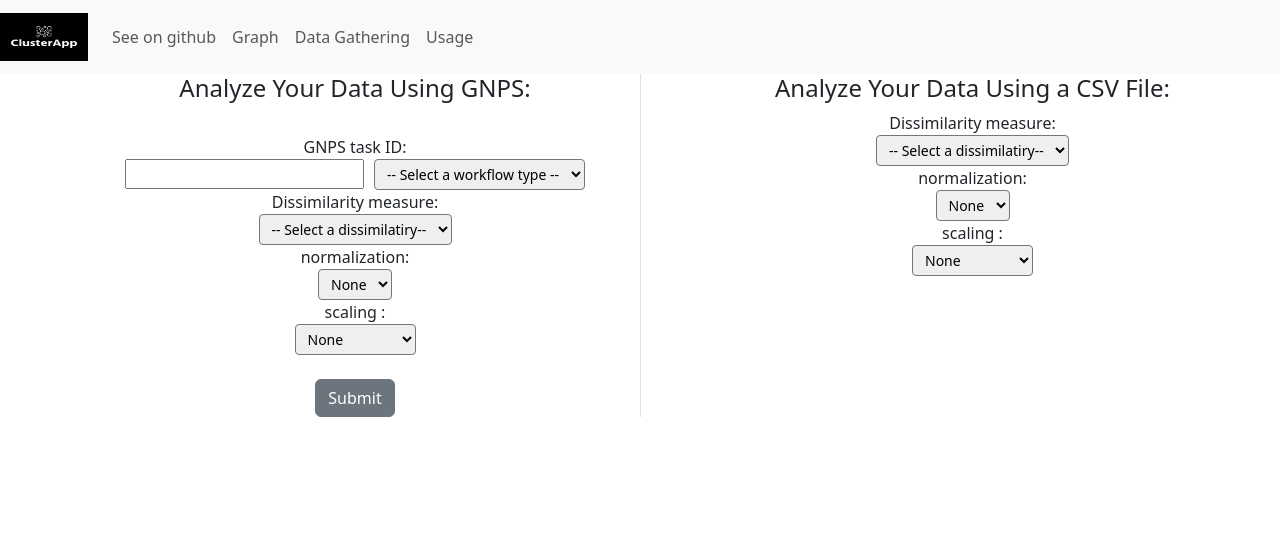
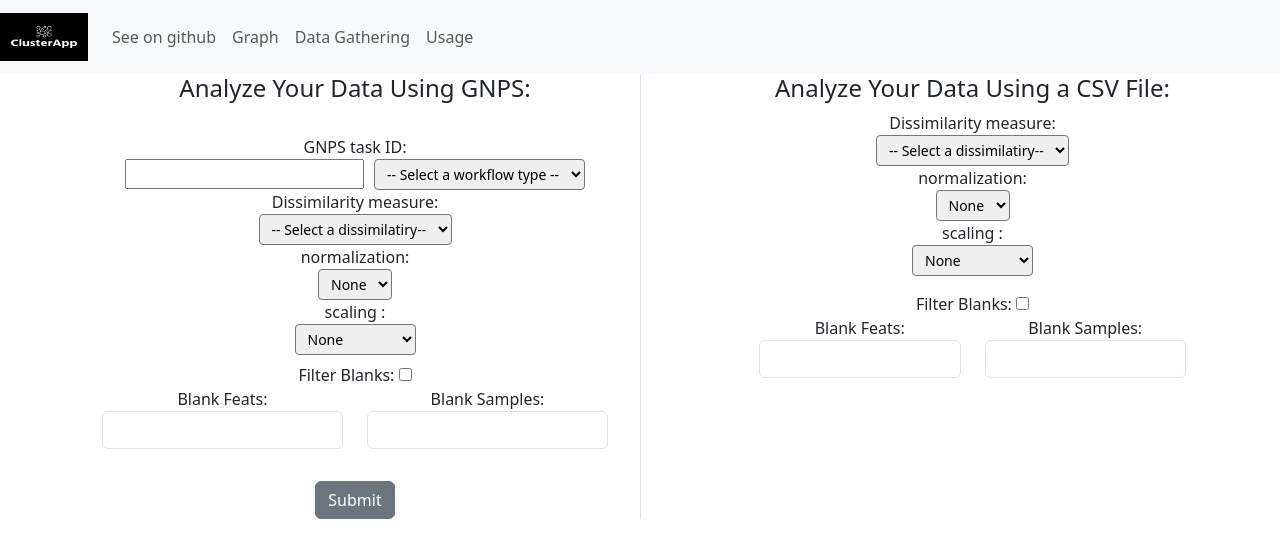
Before and after one commit to computational-chemical-biology/ClusterApp, a Flask app: page /graph in a window 1280 px wide. Shown: the top 558 px of the page. Run offline with Flask 3, Linux system fonts and the light colour scheme; some libraries are stand-ins or nearby versions.

Commit message:
feat: graph ui part of filter blanks feature

```diff
--- a/api/static/js/Graph.js
+++ b/api/static/js/Graph.js
@@ -32,3 +32,12 @@ export function handlePcoaResponse(response){
     pcoaPlot.hidden = false;
     pcoaPlot.src = "static/"+response;
 }
+
+export function toggleInputs(checkbox,propSample) {
+    const checkboxDom = document.getElementById(checkbox);
+    const propSampleDom = document.getElementById(propSample);
+
+    propSampleDom.value = '';
+
+    propSampleDom.disabled = checkboxDom.checked;
+}
--- a/api/static/js/dropzone/DropzoneValidator.js
+++ b/api/static/js/dropzone/DropzoneValidator.js
@@ -21,11 +21,16 @@ function populeDragAndDropForm(){
     let sharedMetric = document.getElementById('shared-metric');
     let sharedNormalization = document.getElementById('shared-normalization');
     let sharedScaling = document.getElementById('shared-scaling');
+    let sharedPropBlanksFeats = document.getElementById('shared-prop_blank_feats');
+    let sharedPropSamples = document.getElementById('shared-prop_samples');
+    let sharedCheckBox = document.getElementById('shared-filter_blanks_ch_dz');
 
     sharedMetric.value =  document.getElementById('metric_dz').value;
     sharedNormalization.value = document.getElementById('normalization_dz').value;
     sharedScaling.value = document.getElementById('scaling_dz').value;
-
+    sharedPropBlanksFeats.value = document.getElementById('prop_blank_feats_dz').value;
+    sharedPropSamples.value = document.getElementById('prop_samples_dz').value;
+    sharedCheckBox.value = document.getElementById('filter_blanks_ch_dz').checked;
 }
 
 
--- a/api/templates/graph.html
+++ b/api/templates/graph.html
@@ -76,7 +76,24 @@
                     </select>
 
 
-                    <br>
+                    <div class="p-2">
+                        <div>
+                            <label for="shared">Filter Blanks:</label>
+                            <input type="checkbox" id="shared" name="shared" value="shared">
+                        </div>
+                        <div class="row">
+                            <div class="col">
+                                <label for="prop_blank_feats">Blank Feats:</label>
+                                <input id="prop_blank_feats" name="prop_blank_feats" type="number" min="0" max="1" step="0.10" class="form-control">
+                            </div>
+                            <div class="col">
+                                <label for="prop_blank_feats">Blank Samples:</label>
+                                <input id="prop_samples" name="prop_samples" type="number" min="0" max="1" step="0.10" class="form-control">
+                            </div>
+                        </div>
+                    </div>
+
+
                     <div id="loadin-spn" hidden="true" class="spinner-border" role="status">
                         <span class="sr-only">Loading...</span>
                     </div>
@@ -89,6 +106,7 @@
                 </form>
             </div>
         </div>
+
         <div class="col-md-1 d-none d-md-block divider"></div>
 
         <div class="col-md-5">
@@ -133,16 +151,29 @@
                         <option value="">None</option>
                         <option value="pareto">Pareto</option>
                         <option value="autoscaling">Auto-Scaling</option>
-
                     </select>
 
+                    <div class="p-2"></div>
+                        <div>
+                            <label for="filter_blanks_ch_dz">Filter Blanks:</label>
+                            <input type="checkbox" id="filter_blanks_ch_dz" name="shared" value="shared">
+                        </div>
+                        <div class="row">
+                            <div class="col">
+                                <label for="prop_blank_feats_dz">Blank Feats:</label>
+                                <input id="prop_blank_feats_dz" name="prop_blank_feats_dz" type="number" min="0" max="1" step="0.10" class="form-control">
+                            </div>
+                            <div class="col">
+                                <label for="prop_blank_feats_dz">Blank Samples:</label>
+                                <input id="prop_samples_dz" name="prop_samples_dz" type="number" min="0" max="1" step="0.10" class="form-control">
+                            </div>
+                        </div>
+                    </div>
 
                     <br>
                     <div id="loadin-spn" hidden="true" class="spinner-border" role="status">
                         <span class="sr-only">Loading...</span>
                     </div>
-            </div>
-
 
                     <div class="container-fluid bg-1 text-center p-5">
                         <div class="pb-2">
@@ -154,8 +185,14 @@
                             <input type="hidden" id="shared-metric" name="metric" value="">
                             <input type="hidden" id="shared-normalization" name="normalization" value="">
                             <input type="hidden" id="shared-scaling" name="scaling" value="">
+                            <input type="hidden" id="shared-prop_blank_feats" name="prop_blank_feats" value="">
+                            <input type="hidden" id="shared-prop_samples" name="prop_samples" value="">
+                            <input type="hidden" id="shared-filter_blanks_ch_dz" name="filter_blanks_ch_dz" value="">
+
                         </form>
                     </div>
+            </div>
+
         </div>
     </div>
 </div>
@@ -207,6 +244,10 @@
 <script type="module">
 import { DropzoneListeners } from "../static/js/dropzone/DropzoneListeners.js";
 import { handlePcoaResponse } from "../static/js/Graph.js";
+import { toggleInputs } from '../static/js/Graph.js';
+
+document.getElementById('shared').addEventListener('click', toggleInputs.bind(null,'shared', 'prop_samples'));
+document.getElementById('filter_blanks_ch_dz').addEventListener('click', toggleInputs.bind(null,'filter_blanks_ch_dz', 'prop_samples_dz'));
 
 Dropzone.options.dropzoneForm = {
     paramName: "file",
```
Lines whose indentation alone changed are shown as unchanged.
